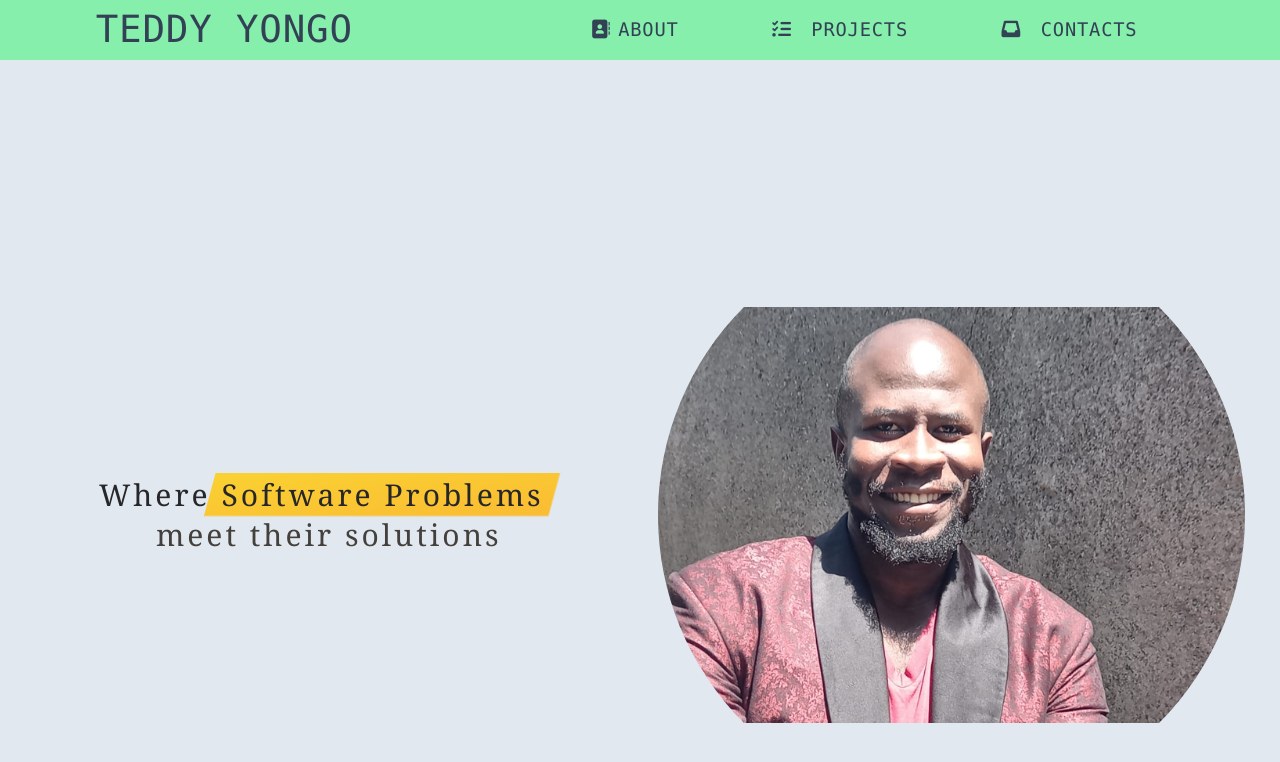
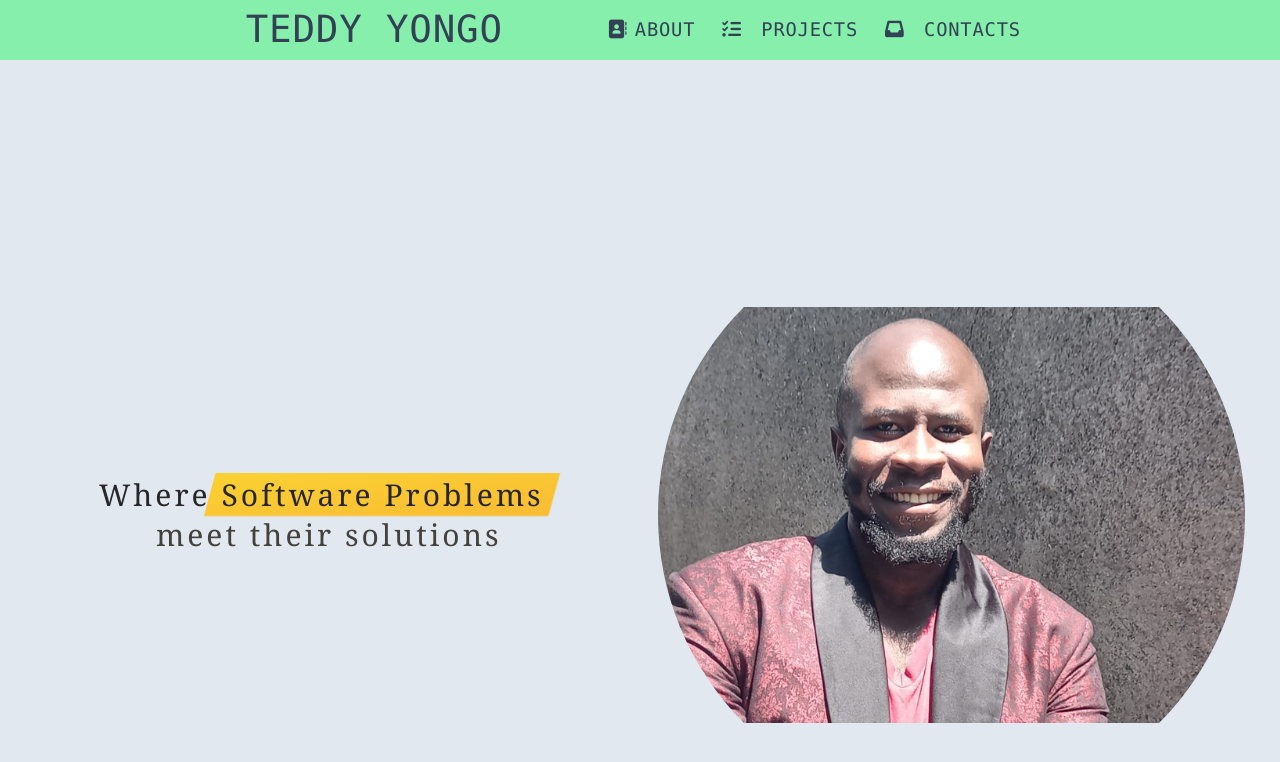
Before and after one commit to YTeyddie22/portfoliov2, a website built with Parcel: page src/index.html in a window 1280 px wide. Built offline with nearby package versions, Linux system fonts and the light colour scheme.

Commit message:
header fix

```diff
--- a/src/index.html
+++ b/src/index.html
@@ -24,7 +24,7 @@
 		class="font-mono bg-slate-200 h-full grid grid-cols-1 gap-14 sm:w-screen sm:p-0 sm-right-0 sm:left:0">
 		<header class="header w-screen h-fit mb-8">
 			<nav
-				class="navigation w-full h-24 flex justify-around items-center tracking-wider bg-green-300 text-slate-700">
+				class="navigation w-full h-24 flex justify-around items-center tracking-wider bg-green-300 text-slate-700 pl-80 pr-80">
 				<h1 class="logo uppercase text-6xl" id="logo">Teddy Yongo</h1>
 
 				<ul
```
Also changed, not shown: src/assets/tailwind/tailwind.css.
